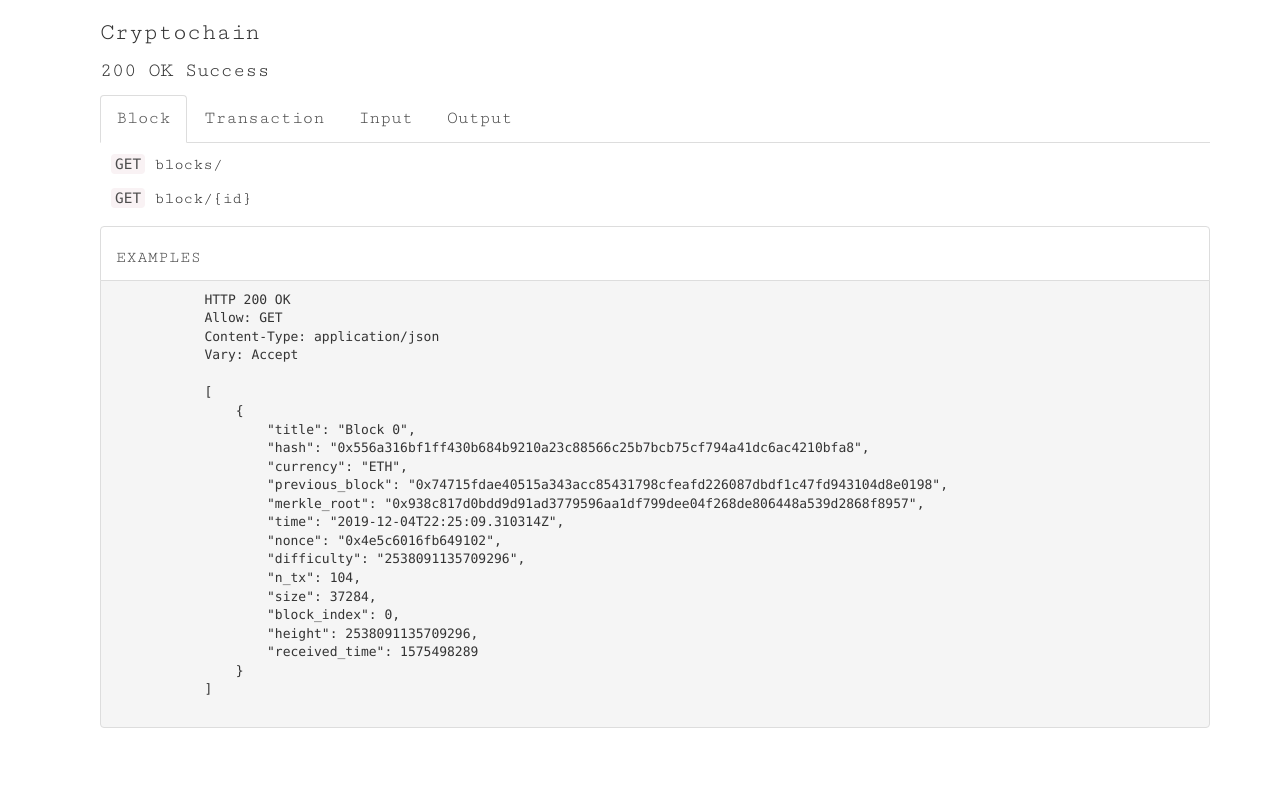
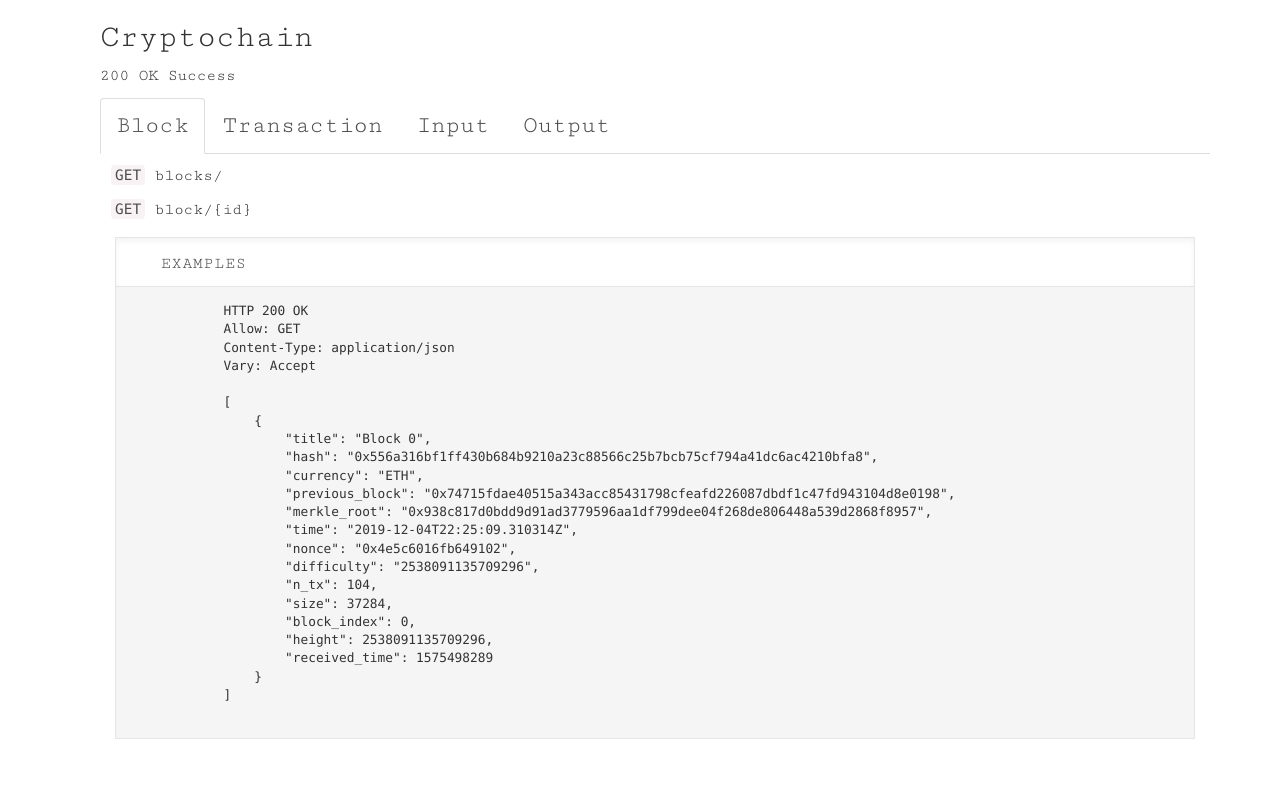
Before and after one commit to constantimi/cryptochain, a Django app: page / in a window 1280 px wide. Run offline with Django 3.2, Linux system fonts and the light colour scheme; parts of the project's set-up code (start-up, migrations or seed data) failed here and were passed over; some libraries are stand-ins or nearby versions.

Commit message:
cryptochain deployment

```diff
--- /dev/null
+++ b/server/api/static/css/_config.css
@@ -0,0 +1,28 @@
+/* Variables */
+:root {
+    --global-font-family:  'Cutive Mono', monospace;
+    --global-font-size: 1rem;
+    --global-title-size: 1.5rem;
+    --global-code-size: 0.8rem;
+    --global-primary-title-size: 2rem;
+    --global-text-color: #4d4d4d;
+    --global-border-color: #e5e5e5;
+
+    --shadow-color: rgba(0,0,0,.05);
+}
+
+/* Default css */
+html, body{
+    width: 100%;
+    height: 100%;
+    font-size: var(--global-font-size);
+    font-family: var(--global-font-family);
+}
+
+h1,h2,h3{
+    font-size: var(--global-primary-title-size);
+}
+
+p{
+    font-size: var(--global-font-size);
+}
--- a/server/api/static/css/base.css
+++ b/server/api/static/css/base.css
@@ -1,80 +1,109 @@
-/* Default css */
-html, body{
-    font-size: 20px;
-    width: 100%;
-    height: 100%;
-    font-family: 'Cutive Mono', monospace;
+@import "_config.css";
+
+/* Navigation */
+.nav-li{
+        font-size: var(--global-title-size);
 }
 
-li{
-    font-size: 18px;
+.nav-a {
+    color: var(--global-text-color);
 }
 
-a{
-    color: #4d4d4d;
-}
-
-/* Bootstrap Docs */
+/* Boostrap code */
 .bs-url{
     margin: 1%;
     text-align: left;
-    font-size: 16px;
+    font-size: var(--global-font-size);
 }
 
 .bs-request{
-    color: #4d4d4d;
+    color: var(--global-text-color);
 }
 
 .bs-example {
     position: relative;
-    padding: 15px 15px;
-    margin: 15px 15px;
-    border-color: #e5e5e5 #eee #eee;
+    padding: 15px;
+    margin-top: 15px;
+    margin-right: 15px;
+    margin-bottom: 14px;
+    margin-left: 15px;
+    border-color: var(--global-border-color);
     border-style: solid;
-    border-width: 1px 0;
-    -webkit-box-shadow: inset 0 3px 6px rgba(0,0,0,.05);
-    box-shadow: inset 0 3px 6px rgba(0,0,0,.05);
+    border-width: 1px;
+    -webkit-box-shadow: inset 0 3px 6px var(--shadow-color);
+    box-shadow: inset 0 3px 6px var(--shadow-color);
+    font-size: var(--global-code-size);
 }
 .bs-example:after {
-    top: 15px;
-    left: 15px;
-    right: 15px;
+    padding: 15px;
+    margin-top: 15px;
+    margin-right: 15px;
+    margin-bottom: 14px;
+    margin-left: 15px;
     font-size: 16px;
     font-weight: 10;
-    color: #4d4d4d;
+    color: var(--global-text-color);
     text-transform: uppercase;
     letter-spacing: 1px;
     content: "Examples";
+    font-size: var(--global-font-size);
 }
 .bs-example-padded-bottom {
     padding-bottom: 10px;
 }
-@media (min-width: 768px){
-  .bs-example {
-      margin-right: 0;
-      margin-left: 0;
-      background-color: #fff;
-      border-color: #ddd;
+
+@media (max-width: 480px){
+    .code {
+        size: 1rem;
+        padding: 15px;
+        margin: -15px 15px 15px;
+        border-style: solid;
+        border-color: var(--global-border-color);
         border-width: 1px;
-      border-radius: 4px 4px 0 0;
+        border-radius: 0;
         -webkit-box-shadow: none;
         box-shadow: none;
+        font-size: var(--global-code-size);
     }
 }
-.bs-example+.code {
-    margin: -15px -15px 15px;
-    border-width: 0 0 1px;
-    border-radius: 0;
-}
-@media (min-width: 768px){
-  .bs-example+.code {
-      margin-top: -16px;
-      margin-right: 0;
-      margin-left: 0;
+
+@media (max-width: 954px){
+    .code {
+        padding: 15px;
+        margin: -15px 15px 15px;
         border-style: solid;
-      border-color:#ddd;
+        border-color: var(--global-border-color);
         border-width: 1px;
-      border-bottom-right-radius: 4px;
-      border-bottom-left-radius: 4px;
+        border-radius:0;
+        -webkit-box-shadow: none;
+        box-shadow: none;
+        font-size: var(--global-code-size);
     }
 }
+
+@media (min-width: 954px){
+    .code {
+        padding: 15px;
+        margin: -15px 15px 15px;
+        border-style: solid;
+        border-color: var(--global-border-color);
+        border-radius: 0;
+        -webkit-box-shadow: none;
+        box-shadow: none;
+        font-size: var(--global-code-size);
+    }
+}
+
+@media (min-width: 1024px){
+    .code {
+        padding: 15px;
+        margin: -15px 15px 15px;
+        border-style: solid;
+        border-color: var(--global-border-color);
+        border-width: 1px;
+        border-radius: 0;
+        -webkit-box-shadow: none;
+        box-shadow: none;
+        font-size: var(--global-code-size);
+    }
+}
--- a/server/api/templates/api/home.html
+++ b/server/api/templates/api/home.html
@@ -7,10 +7,10 @@
     <p>200 OK Success<p>
 
     <ul class="nav nav-tabs">
-        <li class="active"><a data-toggle="tab" href="#block">Block</a></li>
-        <li><a data-toggle="tab" href="#transaction">Transaction</a></li>
-        <li><a data-toggle="tab" href="#input">Input</a></li>
-        <li><a data-toggle="tab" href="#output">Output</a></li>
+        <li class="nav-li active"><a class="nav-a" data-toggle="tab" href="#block">Block</a></li>
+        <li class="nav-li"><a class="nav-a" data-toggle="tab" href="#transaction">Transaction</a></li>
+        <li class="nav-li"><a class="nav-a" data-toggle="tab" href="#input">Input</a></li>
+        <li class="nav-li"><a class="nav-a" data-toggle="tab" href="#output">Output</a></li>
     </ul>
 
     <div class="tab-content">
```
Also changed, not shown: 2 other files. Lines whose indentation alone changed are shown as unchanged.
